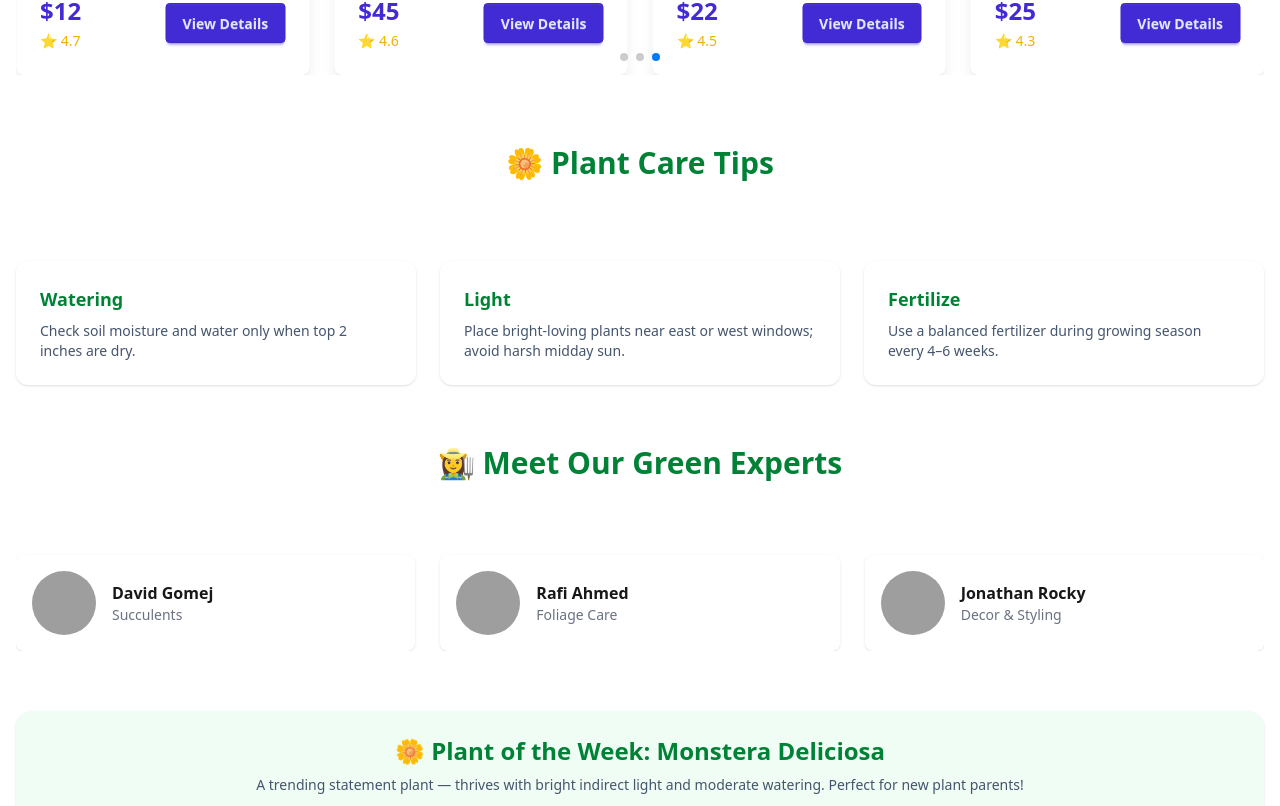
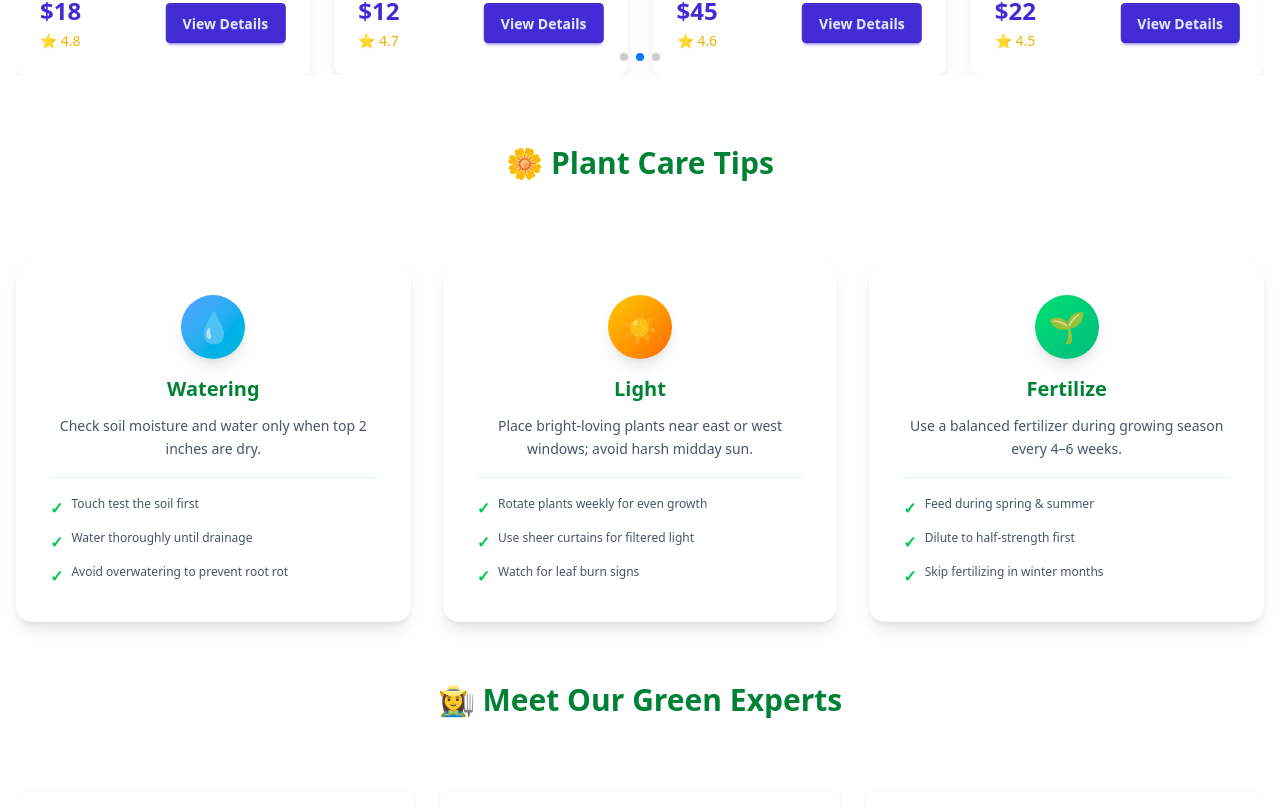
Before and after one commit to Yeasinoncode98/B12-A09-Green-Nest, a React (Vite) app: page / in a window 1280 px wide. Shown: the part 1281-2087 px from the top of the page. Built offline with nearby package versions, Linux system fonts and the light colour scheme; no server answers; grey boxes are pictures that could not be loaded.

Commit message:
Fixed The Plant care Tips card

```diff
--- a/src/Pages/Home.jsx
+++ b/src/Pages/Home.jsx
@@ -150,33 +150,76 @@ export default function Home() {
         <h2 className="font-bold text-3xl mb-6 text-green-700 text-center mt-[70px]">
           🌼 Plant Care Tips
         </h2>
-        <div className="grid md:grid-cols-3 gap-6 mt-[80px]">
+        <div className="grid md:grid-cols-3 gap-8 mt-[80px]">
           {[
             {
               title: "Watering",
+              icon: "💧",
               desc: "Check soil moisture and water only when top 2 inches are dry.",
+              gradient: "from-blue-400 to-cyan-500",
+              points: [
+                "Touch test the soil first",
+                "Water thoroughly until drainage",
+                "Avoid overwatering to prevent root rot",
+              ],
             },
             {
               title: "Light",
+              icon: "☀️",
               desc: "Place bright-loving plants near east or west windows; avoid harsh midday sun.",
+              gradient: "from-yellow-400 to-orange-500",
+              points: [
+                "Rotate plants weekly for even growth",
+                "Use sheer curtains for filtered light",
+                "Watch for leaf burn signs",
+              ],
             },
             {
               title: "Fertilize",
+              icon: "🌱",
               desc: "Use a balanced fertilizer during growing season every 4–6 weeks.",
+              gradient: "from-green-400 to-emerald-500",
+              points: [
+                "Feed during spring & summer",
+                "Dilute to half-strength first",
+                "Skip fertilizing in winter months",
+              ],
             },
           ].map((tip, index) => (
             <motion.div
               key={index}
               initial={{ opacity: 0, scale: 0.9 }}
               whileInView={{ opacity: 1, scale: 1 }}
-              transition={{ duration: 0.6 }}
+              transition={{ duration: 0.6, delay: index * 0.1 }}
               viewport={{ once: true }}
-              className="p-6 bg-white rounded-xl shadow hover:shadow-lg transition"
+              className="relative group"
             >
-              <h4 className="font-semibold text-lg text-green-700">
-                {tip.title}
-              </h4>
-              <p className="text-slate-600 text-sm mt-2">{tip.desc}</p>
+              <div
+                className={`absolute inset-0 bg-gradient-to-br ${tip.gradient} opacity-10 rounded-2xl transform group-hover:scale-105 transition-transform duration-300`}
+              ></div>
+              <div className="relative p-8 bg-white rounded-2xl shadow-lg hover:shadow-2xl transition-all duration-300 border-2 border-transparent hover:border-green-200">
+                <div
+                  className={`w-16 h-16 mx-auto mb-4 rounded-full bg-gradient-to-br ${tip.gradient} flex items-center justify-center text-3xl shadow-lg transform group-hover:rotate-12 group-hover:scale-110 transition-all duration-300`}
+                >
+                  {tip.icon}
+                </div>
+                <h4 className="font-bold text-xl text-green-700 text-center mb-3">
+                  {tip.title}
+                </h4>
+                <p className="text-slate-600 text-sm text-center mb-4 leading-relaxed">
+                  {tip.desc}
+                </p>
+                <div className="space-y-2 mt-4 pt-4 border-t border-green-100">
+                  {tip.points.map((point, i) => (
+                    <div key={i} className="flex items-start gap-2">
+                      <span className="text-green-500 font-bold mt-0.5">✓</span>
+                      <p className="text-slate-600 text-xs leading-relaxed">
+                        {point}
+                      </p>
+                    </div>
+                  ))}
+                </div>
+              </div>
             </motion.div>
           ))}
         </div>
```
Also changed, not shown: src/Pages/Plants.jsx (+0 -45 lines).
